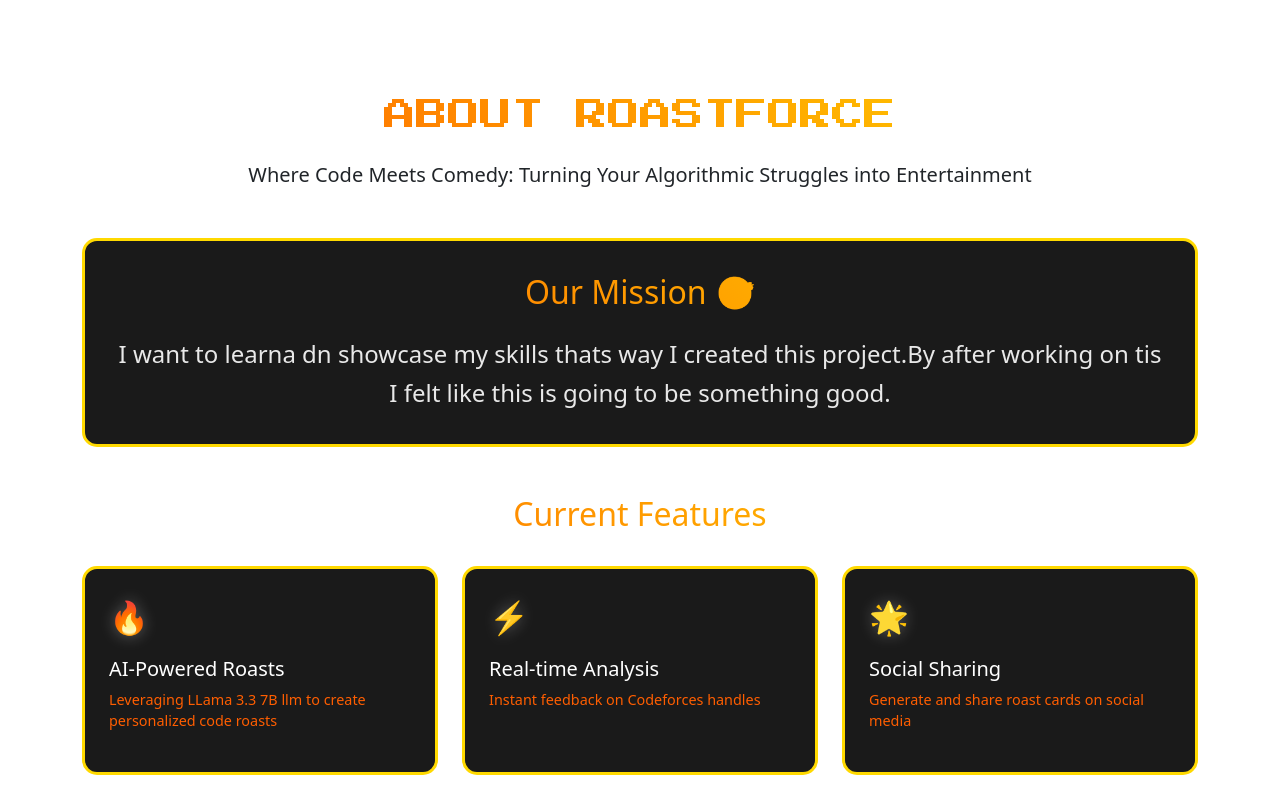
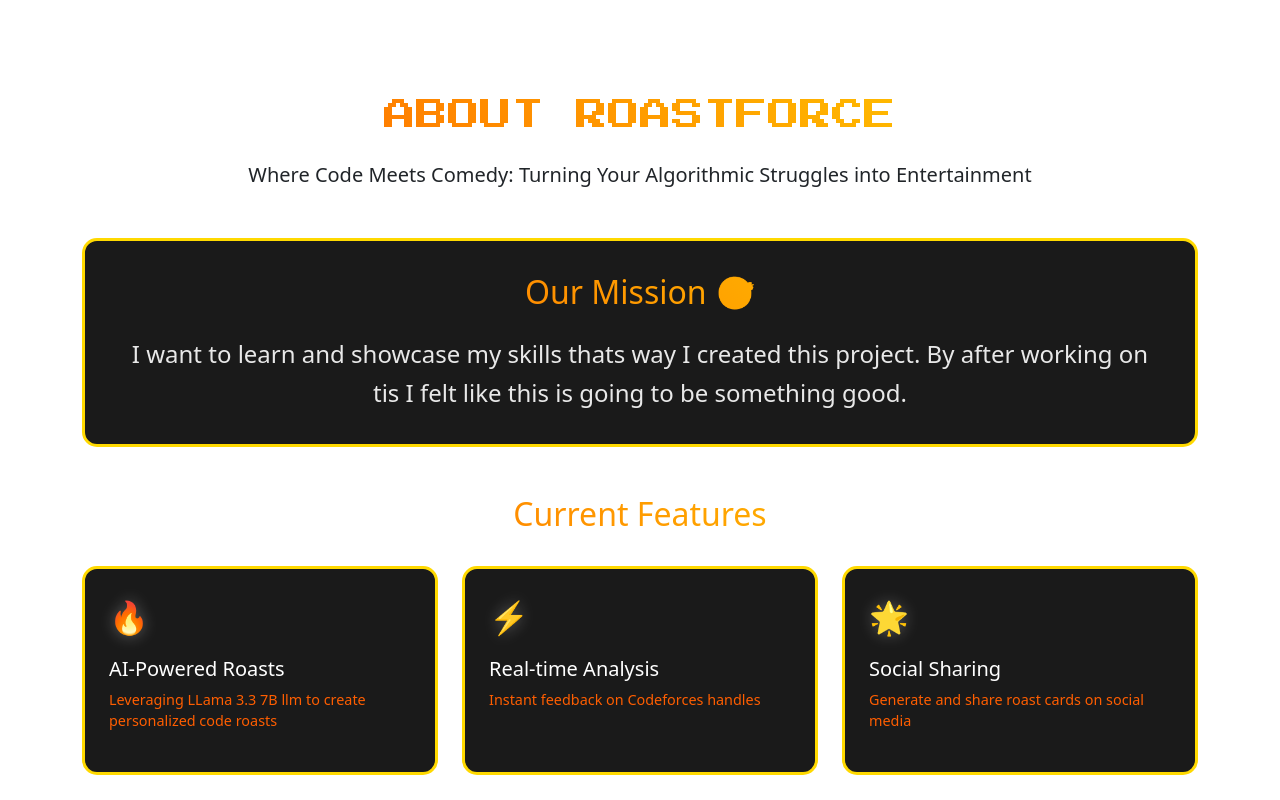
Before and after one commit to Mindslayer001/roast-force-frontend, a React (Vite) app: page /about in a window 1280 px wide. Shown: the top 800 px of the page. Built offline with nearby package versions, Linux system fonts and the light colour scheme.

Commit message:
Resolve error building about page

```diff
--- a/src/Pages/About.tsx
+++ b/src/Pages/About.tsx
@@ -1,4 +1,3 @@
-import React from 'react';
 import { motion } from 'framer-motion';
 import { Link } from 'react-router-dom';
 import '../styles/About.css';
@@ -40,7 +39,7 @@
           <div className="user-card mb-5">
             <h2 className="text-gradient mb-4">Our Mission 🎯</h2>
             <p className="roast-text">
-              I want to learna dn showcase my skills thats way I created this project.By after working on tis I felt like this is going to be something good.
+              I want to learn and showcase my skills thats way I created this project. By after working on tis I felt like this is going to be something good.
             </p>
           </div>
 
```
